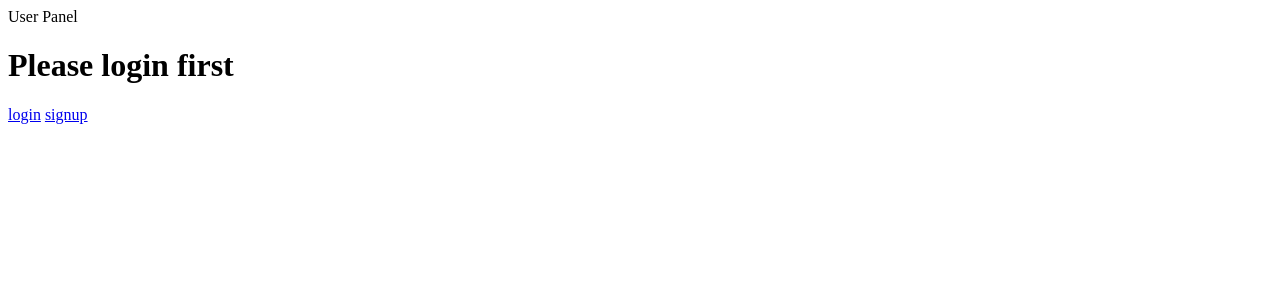
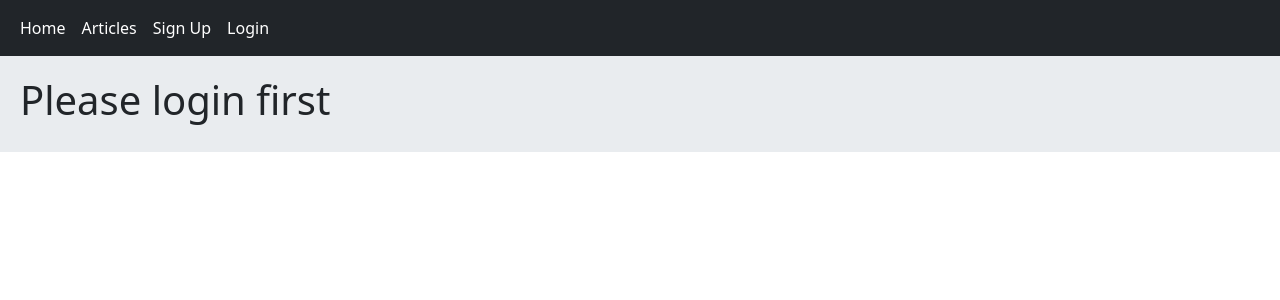
Before and after one commit to arashkarimi1999/blogtest, a Django app: template apps/user_module/templates/user_module/user-panel.html in a window 1280 px wide. Shown: the top 300 px of the page. Run offline with Django 3.2, Linux system fonts and the light colour scheme; the template is opened without the code that fills it, so the values that code supplies are empty.

Commit message:
fix user panel page

```diff
--- a/apps/user_module/templates/user_module/user-panel.html
+++ b/apps/user_module/templates/user_module/user-panel.html
@@ -1,33 +1,17 @@
+{% extends 'base.html' %}
 
-{% block title %}
-User Panel
-{% endblock %}
-{% block header_slider %}
-    <body id="contact" class="page">
-{% endblock %}
-{% block body %}
+{% block content %}
+
     {% if request.user.is_authenticated %}
-   <div class="container success ">
-                <div class="row">
-        <div class="col-md-4">
-            <a href="" class="thumbnail">
-                <img src="{{ user.avatar.url }}" alt="">
-            </a>
+    <h2 class="text-center">{{ user.first_name.title }} {{ user.last_name.title }}</h2>
+    <a href="{% url 'user:user-panel' %}" class="list-group-item list-group-item-action px-3 border-0 ripple" aria-current="true">user panel</a>
+    <a href="{% url 'user:edit-user-password' %}" class="list-group-item list-group-item-action px-3 border-0 ripple">change password</a>
+    <a href="{% url 'user:edit-user-panel' %}" class="list-group-item list-group-item-action px-3 border-0 ripple">edit user info</a>
 
-            <div class="list-group list-group-light">
-               <a href="{% url "user:user-panel" %}" class="list-group-item list-group-item-action px-3 border-0 active" aria-current="true">
-            user panel</a>
-              <a href="{% url "user:edit-user-password" %}" class="list-group-item list-group-item-action px-3 border-0 ripple"> change password </a>
-              <a href="{% url "user:edit-user-panel" %}" class="list-group-item list-group-item-action px-3 border-0 ripple">edit user info   </a>
-
-            </div>
-        </div></div></div>
     {% else %}
     <div>
         <h1>Please login first</h1>
-            <a href="{% url 'user:login' %}" class="blueplay login">login</a>
-            <a href="{% url "user:register" %}" class="register">signup</a>
     </div>
+    {% endif %}
 
-        {% endif %}
 {% endblock %}
--- a/apps/user_module/views.py
+++ b/apps/user_module/views.py
@@ -15,6 +15,7 @@ from apps.user_module.models import User
 
 class UserPanelView(TemplateView):
     template_name = "user_module/user-panel.html"
+
 
 def user_panel_components(request):
     return  render(request,"user_module/user-components/user-panel-component.html",context={})
@@ -43,6 +44,7 @@ class EditUserPanelView(View):
         }
         return render(request, "user_module/edit-user-panel.html", context)
 
+
 class EditUserPasswordView(View):
     def get(self,request):
         edit_form = EditPasswordForm()
@@ -67,6 +69,8 @@ class EditUserPasswordView(View):
             else :
                 edit_form.add_error("current_password" , 'password is incorrect ')
         return render(request, 'user_module/user-pass-edit.html', context)
+
+
 class RegisterView(View):
     form_class = RegisterForm
     template_name = 'user_module/register_form.html'
@@ -173,7 +177,6 @@ class ForgetPasswordView(View):
         return render(request, "user_module/forget_password.html", context)
 
 
-
 class ResetPasswordView(View):
     def get(self, request: HttpRequest, activation_code):
         user: User = User.objects.filter(activation_code__iexact=activation_code).first()
```
Also changed, not shown: 1 other file. Lines whose indentation alone changed are shown as unchanged.
